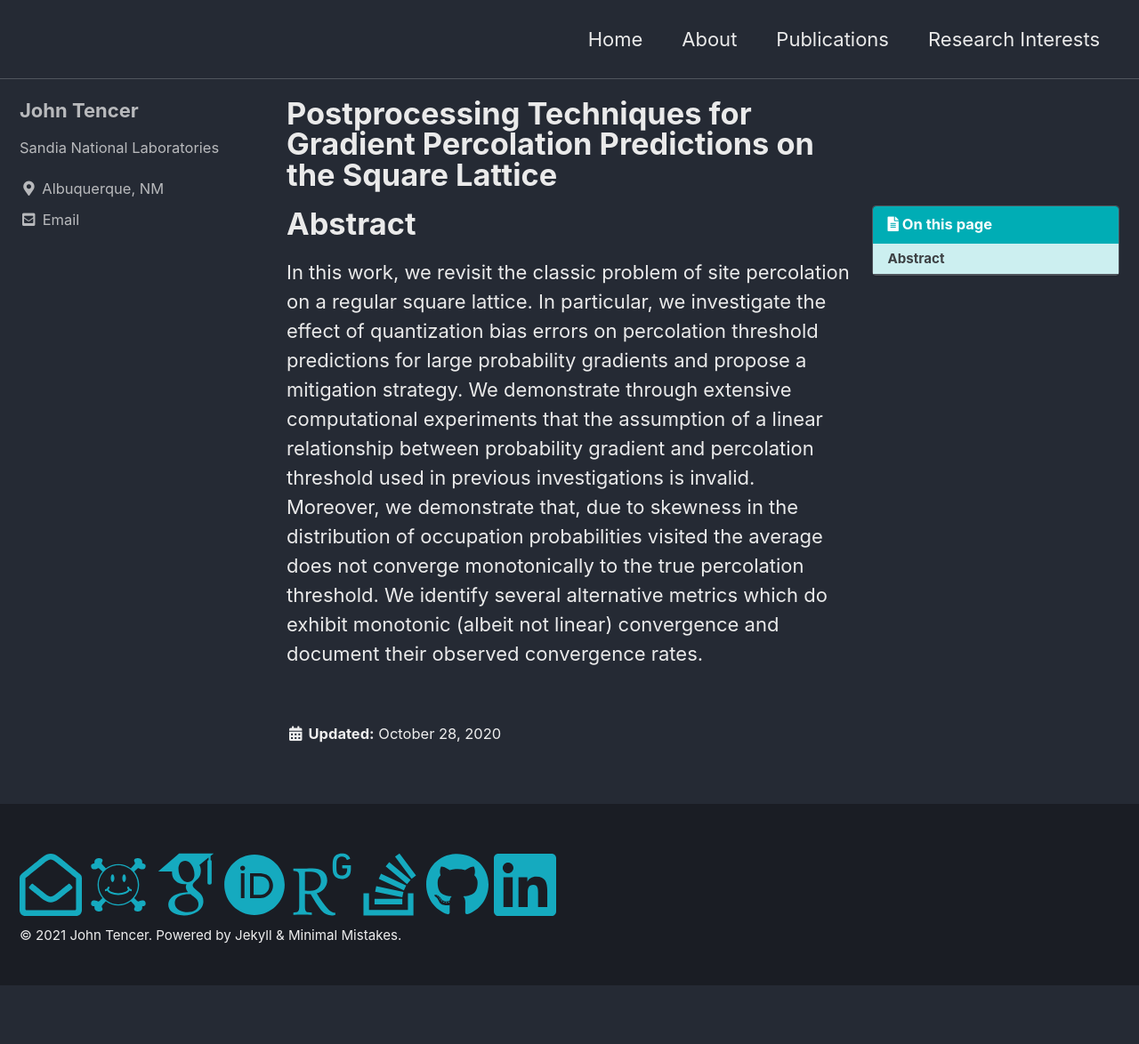
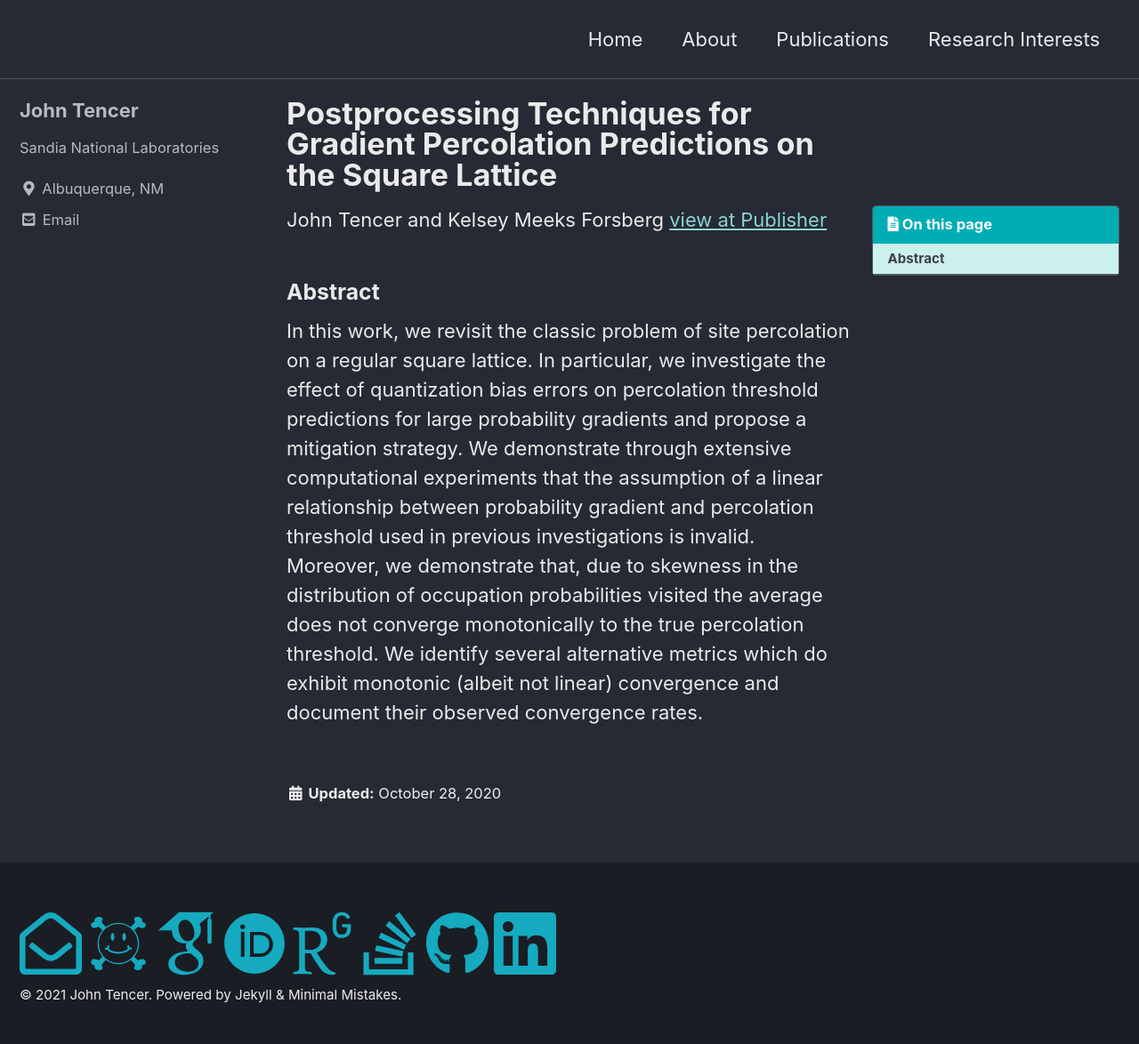
Before and after one commit to jtencer/jtencer.github.io, a Jekyll site: the page built from _pages/PRE2021.md, in a window 1280 px wide. Shown: the whole page at 89% size. Built offline with Jekyll 4.4.1, drawn with Linux system fonts in a browser that asks for light colours; cached includes are drawn as plain includes; before the commit the page ends 1108 px from its top, so only the background shows below that.

```diff
--- a/_pages/PRE2021.md
+++ b/_pages/PRE2021.md
@@ -7,6 +7,9 @@ last_modified_at: 2020-10-28T14:51:23-04:00
 toc: true
 ---
 
-# Abstract
+John Tencer and Kelsey Meeks Forsberg
+[view at Publisher](https://journals.aps.org/pre/accepted/a6076R2fK991001799f107498953be3431e218a38)
+
+### Abstract
 
 In this work, we revisit the classic problem of site percolation on a regular square lattice. In particular, we investigate the effect of quantization bias errors on percolation threshold predictions for large probability gradients and propose a mitigation strategy. We demonstrate through extensive computational experiments that the assumption of a linear relationship between probability gradient and percolation threshold used in previous investigations is invalid. Moreover, we demonstrate that, due to skewness in the distribution of occupation probabilities visited the average does not converge monotonically to the true percolation threshold. We identify several alternative metrics which do exhibit monotonic (albeit not linear) convergence and document their observed convergence rates.
```
Also changed, not shown: _pages/pubs.md (+1 -1 lines).
